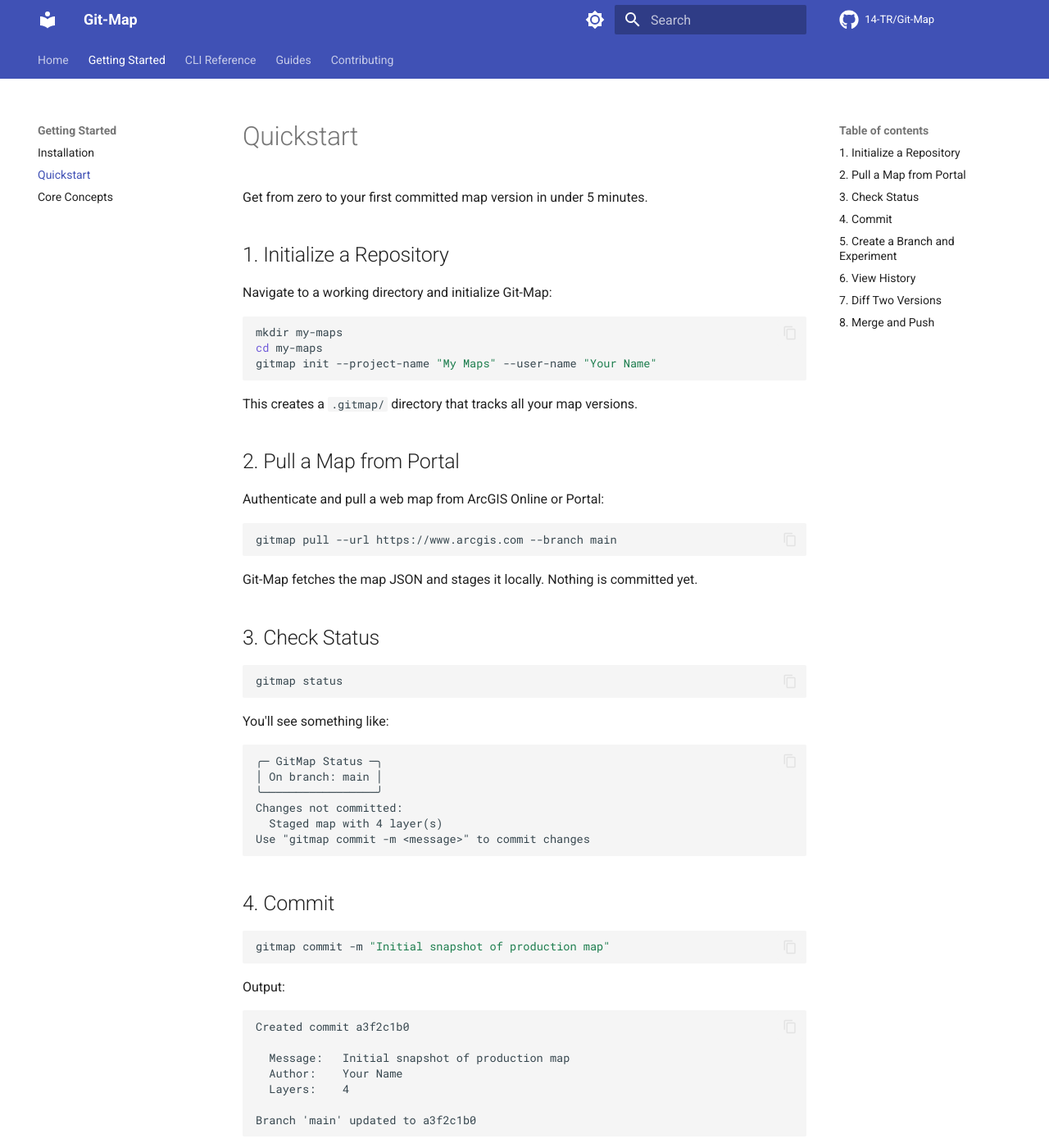
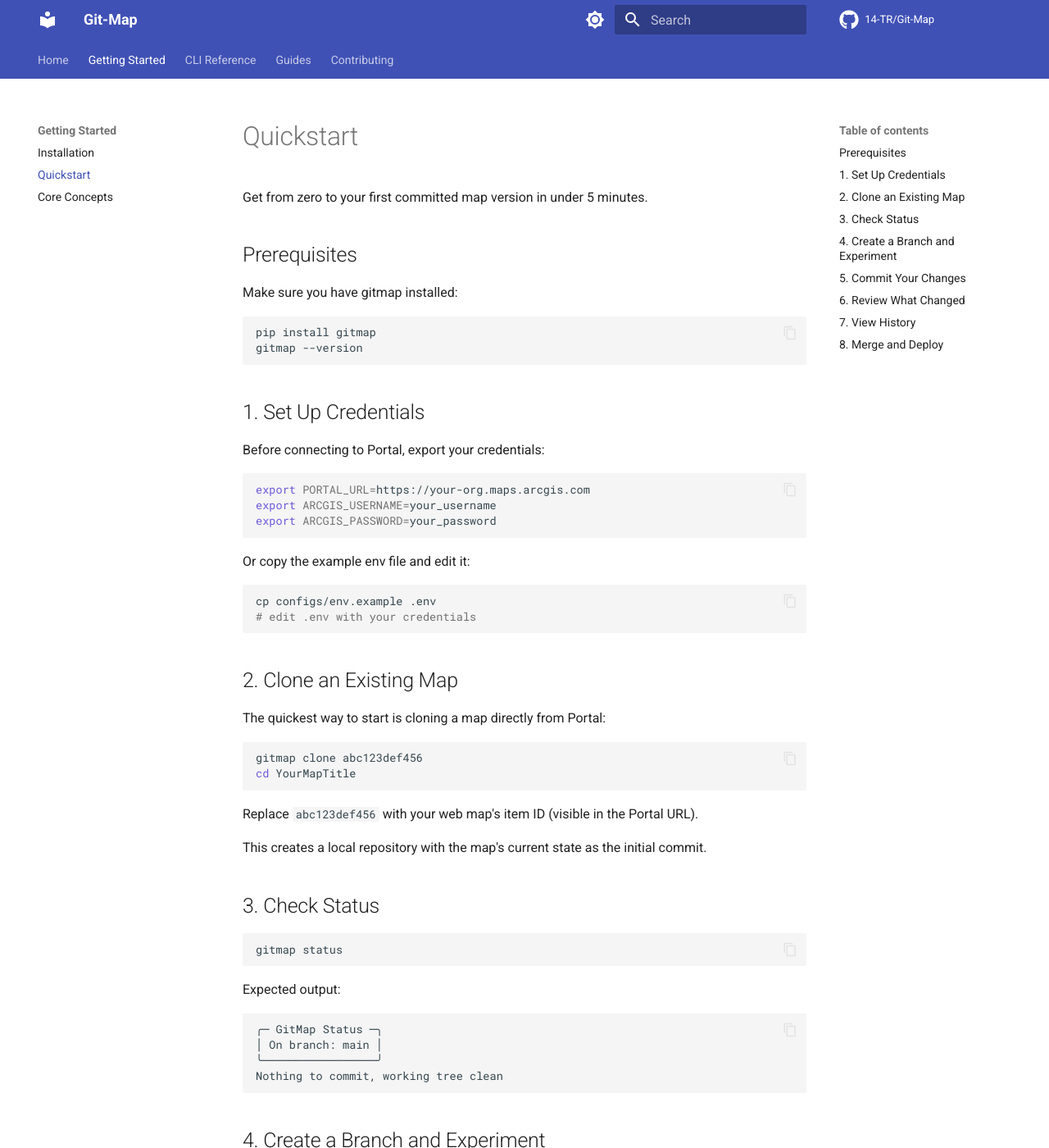
Before and after one commit to 14-TR/Git-Map, an MkDocs documentation site: the page built from docs/getting-started/quickstart.md, in a window 1280 px wide and 1400 px high. Shown: the whole window at 82% size. Built offline with MkDocs 1.6.1 and Material for MkDocs 9.7.7, drawn with Linux system fonts in a browser that asks for light colours; comment, search, counter and statistics services are not loaded; some of the changed text lies outside the part shown.

Commit message:
docs: fix install command and improve quickstart
- docs/index.md: pip install gitmap-core → pip install gitmap
  (gitmap-core is the library only; users need the meta-package for CLI)
- docs/getting-started/installation.md:
  - Fix PyPI install command: gitmap-core → gitmap
  - Fix upgrade command: gitmap-core → gitmap
  - Fix source install: add CLI package install step (was missing)
  - Add tip about individual packages
- docs/getting-started/quickstart.md:
  - Add credential setup step (was jumping straight to pull with no auth)
  - Lead with 'gitmap clone' instead of init+pull (cleaner onboarding flow)
  - Clarify diff usage with --branch flag
  - Tighten language throughout

````diff
--- a/docs/getting-started/quickstart.md
+++ b/docs/getting-started/quickstart.md
@@ -2,27 +2,44 @@
 
 Get from zero to your first committed map version in under 5 minutes.
 
-## 1. Initialize a Repository
+## Prerequisites
 
-Navigate to a working directory and initialize Git-Map:
+Make sure you have gitmap installed:
 
 ```bash
-mkdir my-maps
-cd my-maps
-gitmap init --project-name "My Maps" --user-name "Your Name"
+pip install gitmap
+gitmap --version
 ```
 
-This creates a `.gitmap/` directory that tracks all your map versions.
+## 1. Set Up Credentials
 
-## 2. Pull a Map from Portal
-
-Authenticate and pull a web map from ArcGIS Online or Portal:
+Before connecting to Portal, export your credentials:
 
 ```bash
-gitmap pull --url https://www.arcgis.com --branch main
+export PORTAL_URL=https://your-org.maps.arcgis.com
+export ARCGIS_USERNAME=your_username
+export ARCGIS_PASSWORD=your_password
 ```
 
-Git-Map fetches the map JSON and stages it locally. Nothing is committed yet.
+Or copy the example env file and edit it:
+
+```bash
+cp configs/env.example .env
+# edit .env with your credentials
+```
+
+## 2. Clone an Existing Map
+
+The quickest way to start is cloning a map directly from Portal:
+
+```bash
+gitmap clone abc123def456
+cd YourMapTitle
+```
+
+Replace `abc123def456` with your web map's item ID (visible in the Portal URL).
+
+This creates a local repository with the map's current state as the initial commit.
 
 ## 3. Check Status
 
@@ -30,21 +47,33 @@
 gitmap status
 ```
 
-You'll see something like:
+Expected output:
 
 ```
 ╭─ GitMap Status ─╮
 │ On branch: main │
 ╰─────────────────╯
-Changes not committed:
-  Staged map with 4 layer(s)
-Use "gitmap commit -m <message>" to commit changes
+Nothing to commit, working tree clean
 ```
 
-## 4. Commit
+## 4. Create a Branch and Experiment
 
 ```bash
-gitmap commit -m "Initial snapshot of production map"
+gitmap branch feature/new-basemap
+gitmap checkout feature/new-basemap
+```
+
+Edit the map in Portal, then pull the changes down:
+
+```bash
+gitmap pull
+gitmap status
+```
+
+## 5. Commit Your Changes
+
+```bash
+gitmap commit -m "Switched to dark basemap"
 ```
 
 Output:
@@ -52,42 +81,30 @@
 ```
 Created commit a3f2c1b0
 
-  Message:   Initial snapshot of production map
-  Author:    Your Name
-  Layers:    4
+  Message: Switched to dark basemap
+  Author:  Your Name
+  Layers:  4
 
-Branch 'main' updated to a3f2c1b0
+Branch 'feature/new-basemap' updated to a3f2c1b0
 ```
 
-## 5. Create a Branch and Experiment
+## 6. Review What Changed
 
 ```bash
-gitmap branch feature/new-basemap
-gitmap checkout feature/new-basemap
+gitmap diff --branch main
 ```
 
-Make your changes (edit the map in Portal), then pull and commit again:
+Shows a layer-by-layer comparison between your feature branch and `main`.
+
+## 7. View History
 
 ```bash
-gitmap pull
-gitmap commit -m "Switched to dark basemap"
+gitmap log --oneline
 ```
 
-## 6. View History
+## 8. Merge and Deploy
 
-```bash
-gitmap log
-```
-
-## 7. Diff Two Versions
-
-```bash
-gitmap diff
-```
-
-## 8. Merge and Push
-
-When the feature is ready, merge it back and push to Portal:
+When the feature looks good, merge it back to `main` and push:
 
 ```bash
 gitmap checkout main
@@ -95,6 +112,8 @@
 gitmap push
 ```
 
+The map is now live in Portal.
+
 ---
 
 Next: [Core Concepts →](concepts.md)
````
Also changed, not shown: docs/getting-started/installation.md (+17 -2 lines), docs/index.md (+1 -1 lines).
